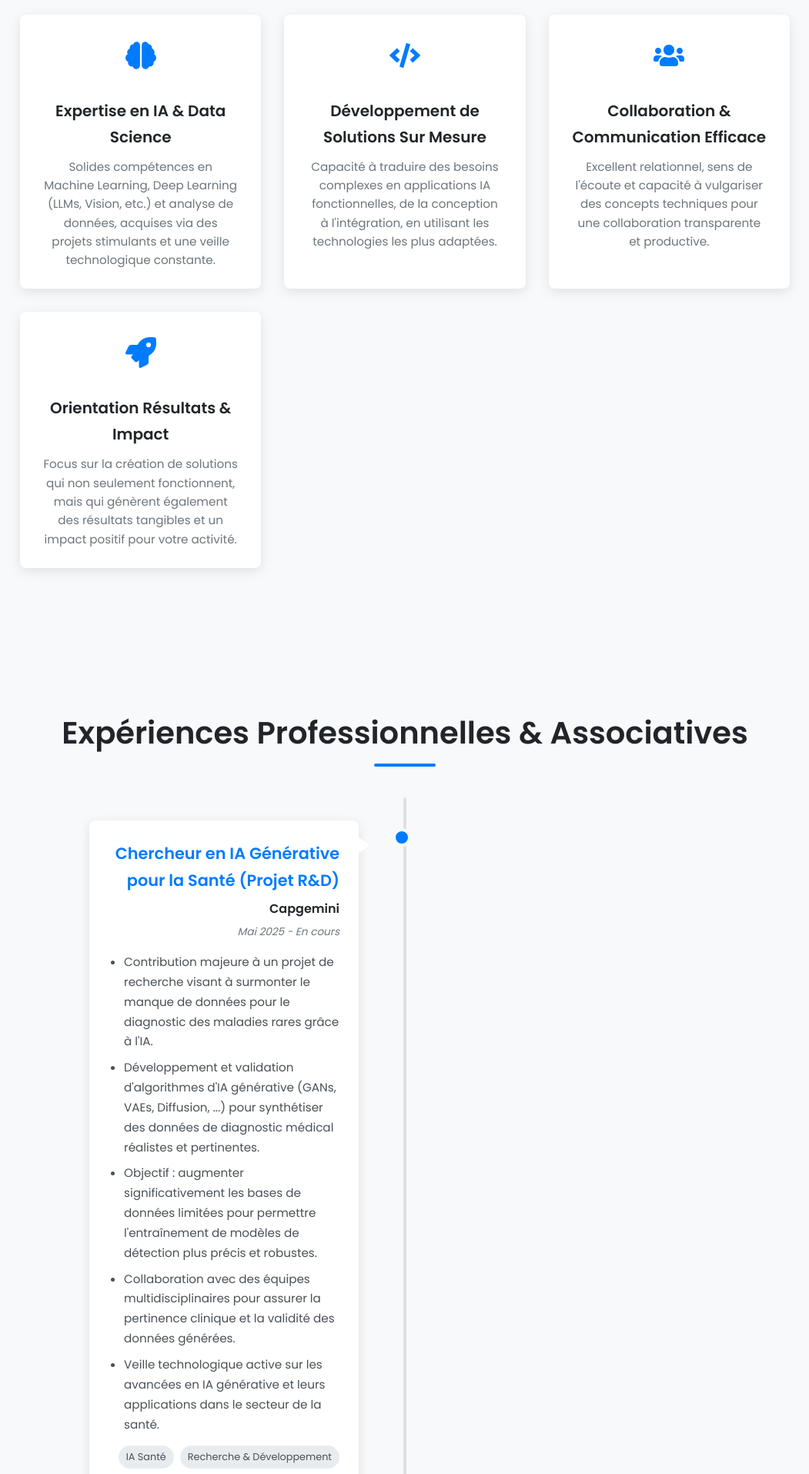
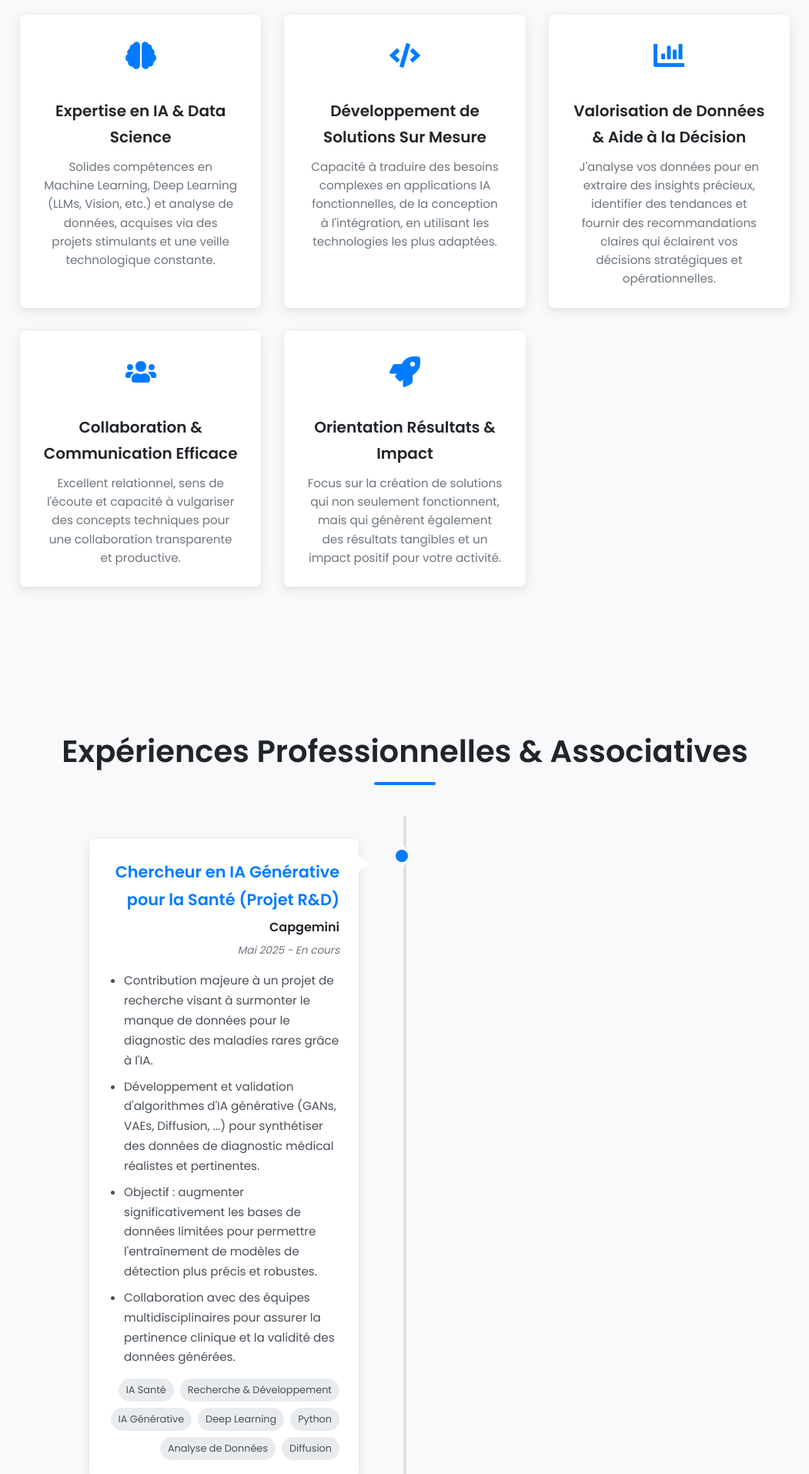
Before and after one commit to Lilian-Mayet/CV_in_React_Template, a React (Create React App) app: page / in a window 1280 px wide. Shown: the part 1220-3135 px from the top of the page at 77% size, without its empty margins (114-1165 px from the left). Built offline with nearby package versions, Linux system fonts and the light colour scheme.

Commit message:
new bloc in about me

```diff
--- a/src/data.js
+++ b/src/data.js
@@ -65,6 +65,11 @@ export const about = {
       title: "Développement de Solutions Sur Mesure",
       text: "Capacité à traduire des besoins complexes en applications IA fonctionnelles, de la conception à l'intégration, en utilisant les technologies les plus adaptées."
     },
+        {
+      icon: <FaChartBar />, // Icône pour l'analyse et la décision
+      title: "Valorisation de Données & Aide à la Décision",
+      text: "J'analyse vos données pour en extraire des insights précieux, identifier des tendances et fournir des recommandations claires qui éclairent vos décisions stratégiques et opérationnelles."
+    },
     {
       icon: <FaUsers />, // Icon for collaboration/communication
       title: "Collaboration & Communication Efficace",
@@ -92,8 +97,7 @@ export const experiences = [
       "Contribution majeure à un projet de recherche visant à surmonter le manque de données pour le diagnostic des maladies rares grâce à l'IA.",
       "Développement et validation d'algorithmes d'IA générative (GANs, VAEs, Diffusion, ...) pour synthétiser des données de diagnostic médical réalistes et pertinentes.",
       "Objectif : augmenter significativement les bases de données limitées pour permettre l'entraînement de modèles de détection plus précis et robustes.",
-      "Collaboration avec des équipes multidisciplinaires pour assurer la pertinence clinique et la validité des données générées.",
-      "Veille technologique active sur les avancées en IA générative et leurs applications dans le secteur de la santé."
+      "Collaboration avec des équipes multidisciplinaires pour assurer la pertinence clinique et la validité des données générées."
     ],
     // Tags qui reflètent les compétences et le domaine
     tags: ["IA Santé", "Recherche & Développement", "IA Générative", "Deep Learning", "Python", "Analyse de Données", "Diffusion"],
```
